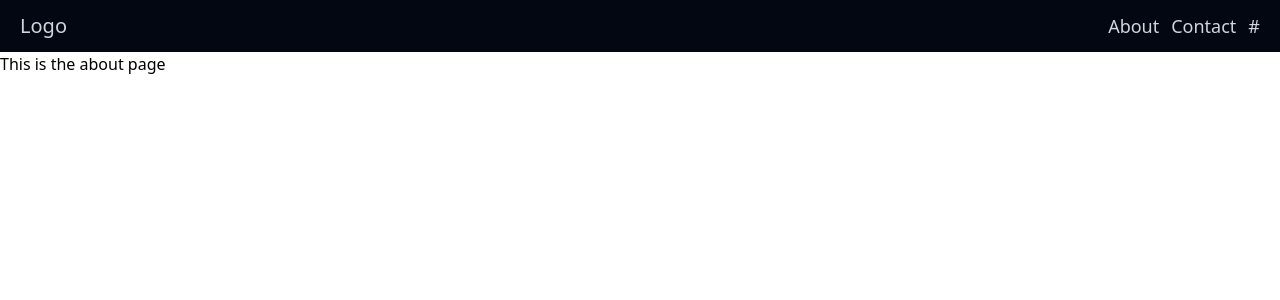
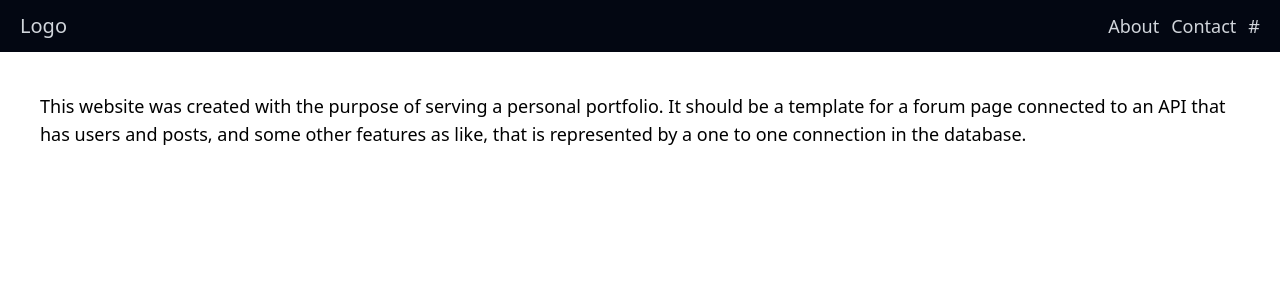
Before and after one commit to Arthur07Melo/cool-blog-web, a Next.js app: page /about in a window 1280 px wide. Shown: the top 300 px of the page. Built offline with nearby package versions, Linux system fonts and the light colour scheme.

Commit message:
updated about page

```diff
--- a/src/pages/about.tsx
+++ b/src/pages/about.tsx
@@ -5,7 +5,13 @@ import Layout from "@/components/layout";
 export default function About() {
     return(
         <Layout>
-            This is the about page
+            <div className="flex flex-col items-center justify-center pt-10">
+                <p className="max-w-[75rem] text-lg">
+                This website was created with the purpose of serving a personal portfolio.
+                It should be a template for a forum page connected to an API that has users and posts, and some other features as like,
+                that is represented by a one to one connection in the database.
+                </p>
+            </div>
         </Layout>
     )
 }
```
